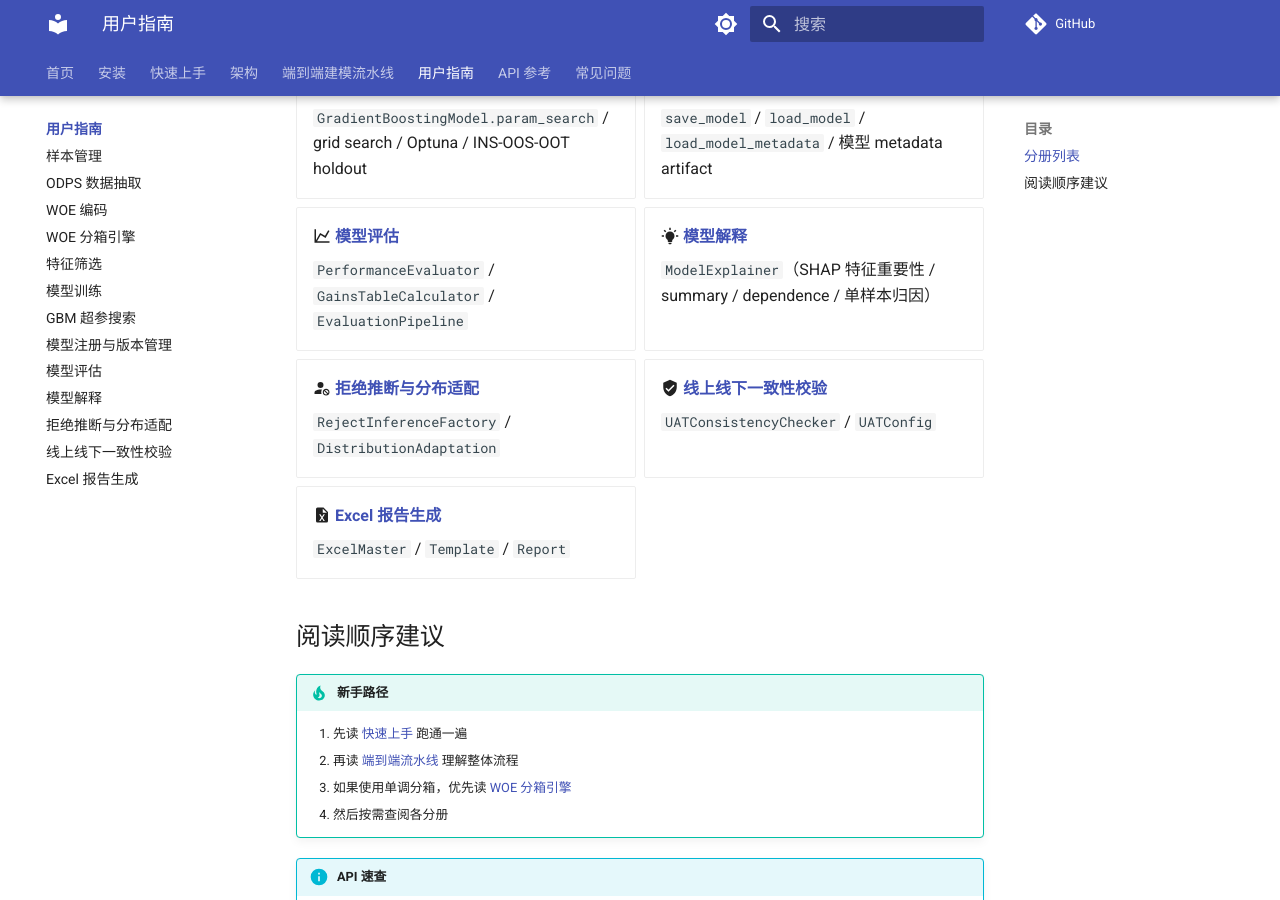
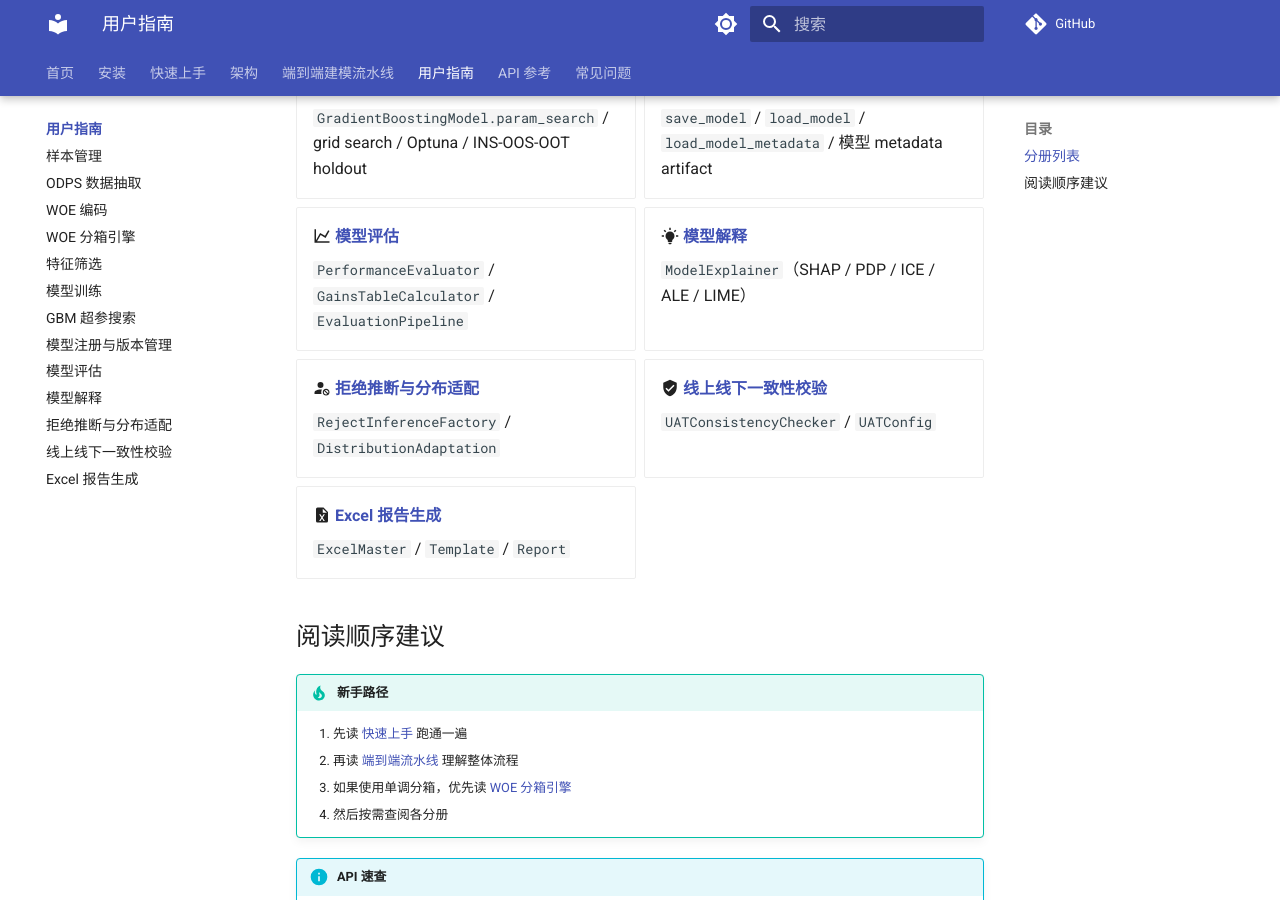
Before and after one commit to Kyle-J-Sun/SuperModelingFactory_doc, an MkDocs documentation site: the page built from docs/guides/index.md, in a window 1280 px wide and 900 px high, scrolled down 696 px. Built offline with MkDocs 1.6.1 and Material for MkDocs 9.7.7, drawn with Linux system fonts in a browser that asks for light colours; comment, search, counter and statistics services are not loaded.

Commit message:
docs: update explainability guide index summary

```diff
--- a/docs/guides/index.md
+++ b/docs/guides/index.md
@@ -44,7 +44,7 @@
 
 - :material-lightbulb-on: **[模型解释](explainability.md)**
 
-    `ModelExplainer`（SHAP 特征重要性 / summary / dependence / 单样本归因）
+    `ModelExplainer`（SHAP / PDP / ICE / ALE / LIME）
 
 - :material-account-cancel: **[拒绝推断与分布适配](reject_inference.md)**
 
```
